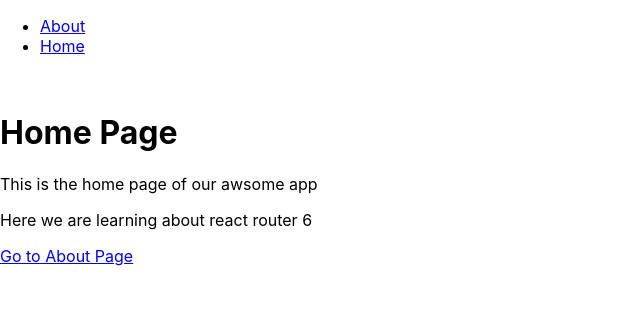
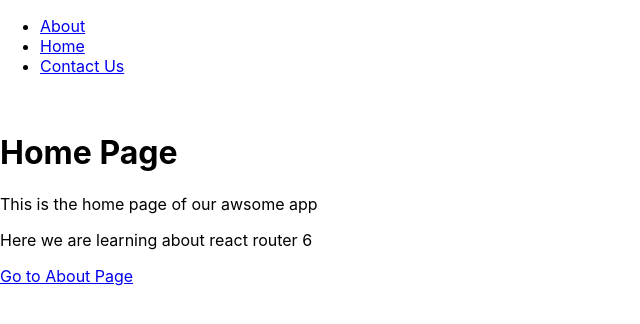
Before and after one commit to vijayramreddy990/REACT-ROUTER-V6, a React (Create React App) app: page / in a window 1280 px wide. Shown: the top 324 px of the page, without its empty margins (0-640 px from the left). Built offline with nearby package versions, Linux system fonts and the light colour scheme.

Commit message:
404 and redirect handelling using Navigate

```diff
--- a/src/App.js
+++ b/src/App.js
@@ -1,8 +1,9 @@
 import React from "react";
-import { BrowserRouter, Link, Route, Routes } from "react-router-dom";
+import { BrowserRouter, Link, Navigate, Route, Routes } from "react-router-dom";
 import About from "./components/About";
 import Home from "./components/Home";
 import NavBar from "./components/NavBar";
+import Page4044 from "./components/Page4044";
 
 const App = () => {
   return (
@@ -12,6 +13,7 @@ const App = () => {
         <Routes>
           <Route path="/" element={<Home />} />
           <Route path="/about" element={<About />} />
+          <Route path="/*" element={<Navigate to={"/"} />} />
         </Routes>
       </BrowserRouter>
     </div>
--- a/src/components/NavBar.js
+++ b/src/components/NavBar.js
@@ -11,6 +11,9 @@ const NavBar = () => {
         <li>
           <Link to="/">Home</Link>
         </li>
+        <li>
+          <Link to="/contact">Contact Us</Link>
+        </li>
       </ul>
       <br />
     </div>
--- /dev/null
+++ b/src/components/Page4044.js
@@ -0,0 +1,14 @@
+import React from "react";
+import { Link } from "react-router-dom";
+
+const Page4044 = () => {
+  return (
+    <div>
+      <h1>Page 404</h1>
+      <p>This URL is not a valid one</p>
+      <Link to="/">Go to Home Page</Link>
+    </div>
+  );
+};
+
+export default Page4044;
```
